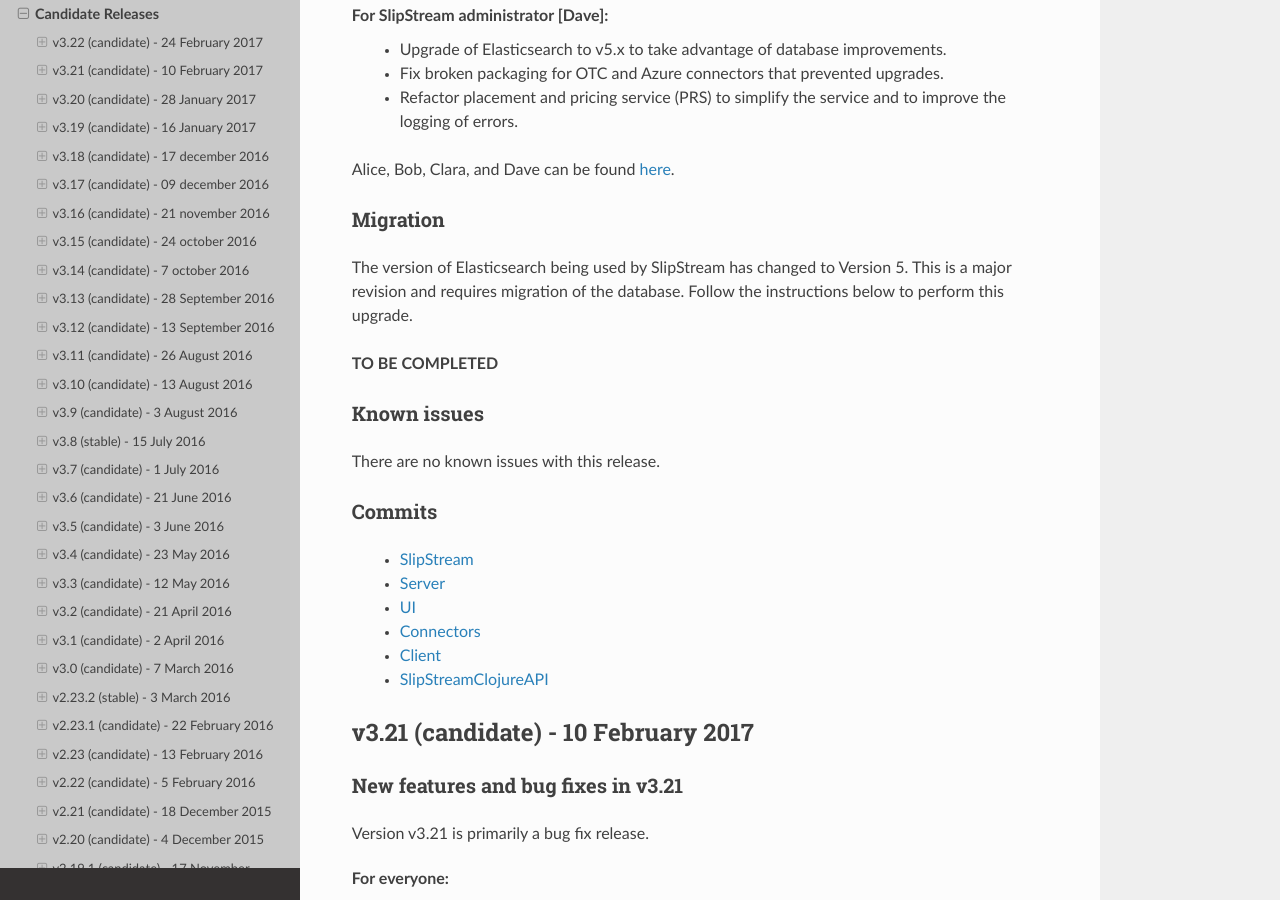
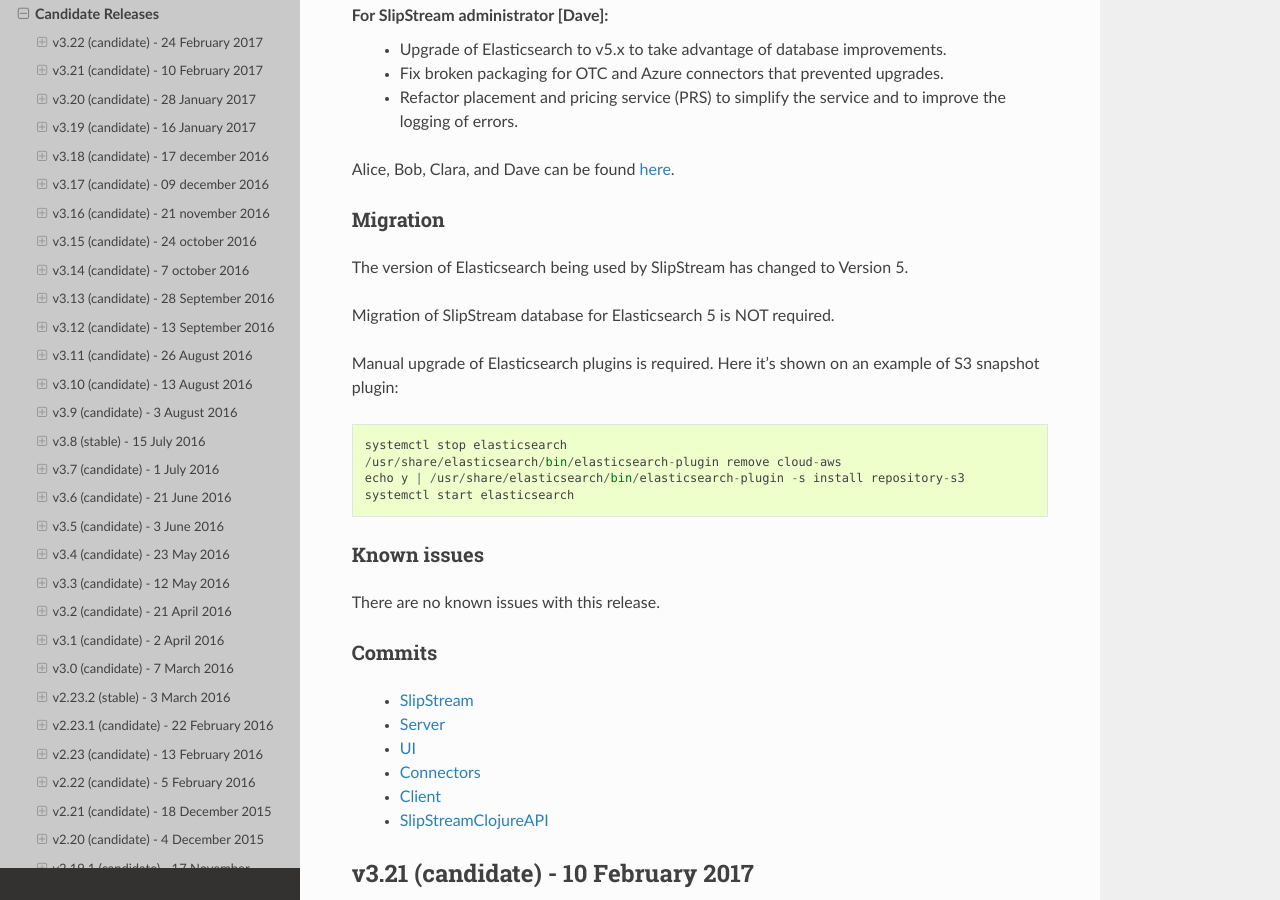
Before and after one commit to slipstream/SlipStreamDocumentation, a Sphinx documentation site: the page built from docs/release_notes/candidate_releases.rst, in a window 1280 px wide and 900 px high, scrolled down 427 px. Built offline with Sphinx 7.4.7 and the Read the Docs theme 2.0.0, drawn with Linux system fonts in a browser that asks for light colours.

Commit message:
added migration for 3.22

```diff
--- a/docs/release_notes/candidate_releases.rst
+++ b/docs/release_notes/candidate_releases.rst
@@ -30,10 +30,16 @@
 ~~~~~~~~~
 
 The version of Elasticsearch being used by SlipStream has changed to Version 5.
-This is a major revision and requires migration of the database.  Follow the
-instructions below to perform this upgrade.
-
-**TO BE COMPLETED**
+
+Migration of SlipStream database for Elasticsearch 5 is NOT required.
+
+Manual upgrade of Elasticsearch plugins is required.  Here it's shown on an
+example of S3 snapshot plugin::
+
+    systemctl stop elasticsearch
+    /usr/share/elasticsearch/bin/elasticsearch-plugin remove cloud-aws
+    echo y | /usr/share/elasticsearch/bin/elasticsearch-plugin -s install repository-s3
+    systemctl start elasticsearch
 
 Known issues
 ~~~~~~~~~~~~
```
